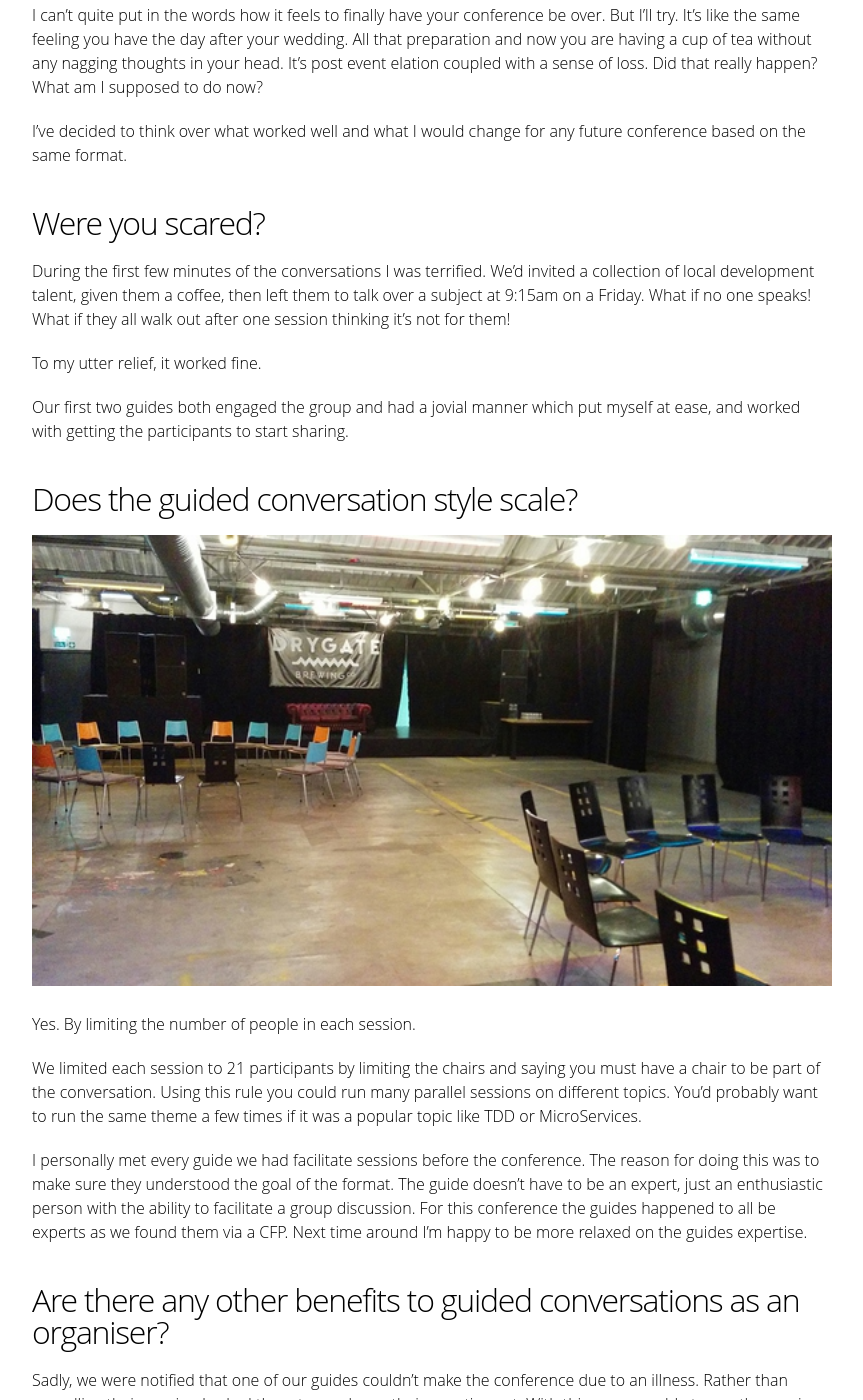
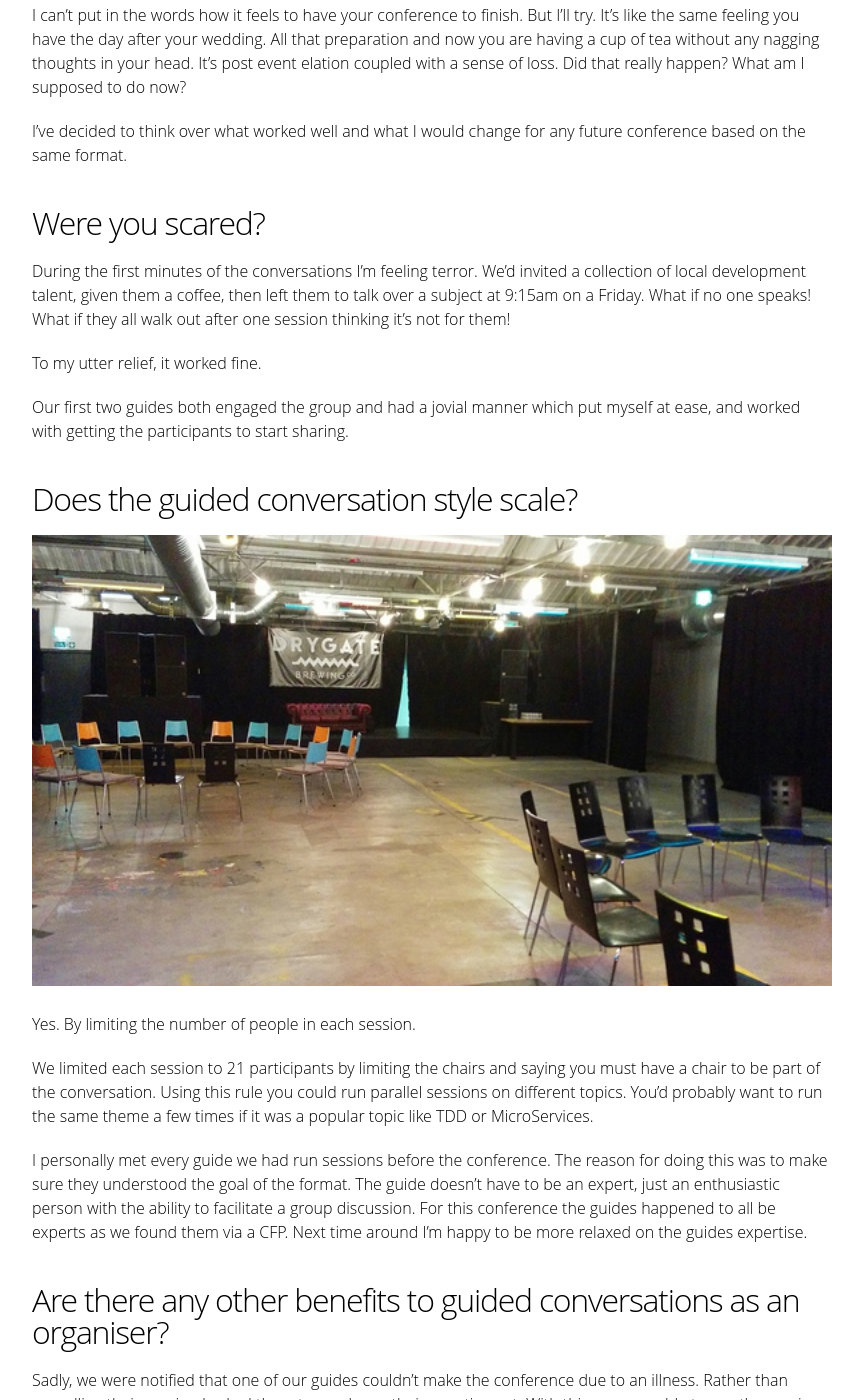
Before and after one commit to joejag/techblog, a Jekyll site: the page built from _posts/2015-09-16-a-chance-to-confer.md, in a window 1280 px wide and 1400 px high, scrolled down 387 px. Shown: the whole window, without its empty margins (208-1071 px from the left). Built offline with Jekyll 4.4.1, drawn with Linux system fonts in a browser that asks for light colours; comment, search, counter and statistics services are not loaded; some of the changed text lies outside the part shown.

Commit message:
small fixes

```diff
--- a/_posts/2015-09-16-a-chance-to-confer.md
+++ b/_posts/2015-09-16-a-chance-to-confer.md
@@ -4,10 +4,10 @@ title: Reflections on running a guided conversation conference
 ---
 
 Last week I saw the product of months of planning and worry came to fruition as [CodeCraftConf](http://conf.codecraftuk.org/) brought local developers together.
-They weren't there to hear advice from an expert, but to share peer to peer their own opinions, thoughts and experiences.
+They were not there to hear advice from an expert, but to share peer to peer their own opinions, thoughts and experiences.
 We call the format that supports this style a [guided conversation](/2015/guided-conversations.html)
 
-I can't quite put in the words how it feels to finally have your conference be over.
+I can't put in the words how it feels to have your conference to finish.
 But I'll try.
 It's like the same feeling you have the day after your wedding.
 All that preparation and now you are having a cup of tea without any nagging thoughts in your head.
@@ -19,7 +19,7 @@ I've decided to think over what worked well and what I would change for any futu
 
 ## Were you scared?
 
-During the first few minutes of the conversations I was terrified.
+During the first minutes of the conversations I'm feeling terror.
 We'd invited a collection of local development talent, given them a coffee, then left them to talk over a subject at 9:15am on a Friday.
 What if no one speaks!
 What if they all walk out after one session thinking it's not for them!
@@ -35,10 +35,10 @@ Our first two guides both engaged the group and had a jovial manner which put my
 Yes. By limiting the number of people in each session.
 
 We limited each session to 21 participants by limiting the chairs and saying you must have a chair to be part of the conversation.
-Using this rule you could run many parallel sessions on different topics.
+Using this rule you could run parallel sessions on different topics.
 You'd probably want to run the same theme a few times if it was a popular topic like TDD or MicroServices.
 
-I personally met every guide we had facilitate sessions before the conference.
+I personally met every guide we had run sessions before the conference.
 The reason for doing this was to make sure they understood the goal of the format.
 The guide doesn't have to be an expert, just an enthusiastic person with the ability to facilitate a group discussion.
 For this conference the guides happened to all be experts as we found them via a CFP.
@@ -92,8 +92,8 @@ The Lean Coffee we ran before lunch was well attended, I'd probably give that tw
 
 <img width="100%" src="{{ site.url }}/assets/2015/kicking_back.jpg" />
 
-The picture above was taken minutes before the end of the conference.
-We had just ran our first ever conference, using a brand new format.
+The picture above came minutes before the end of the conference.
+We had ran our first ever conference, using a brand new format.
 And it worked.
 Well I thought so, [Gary](https://twitter.com/garyfleming) looks unsure.
 
```
